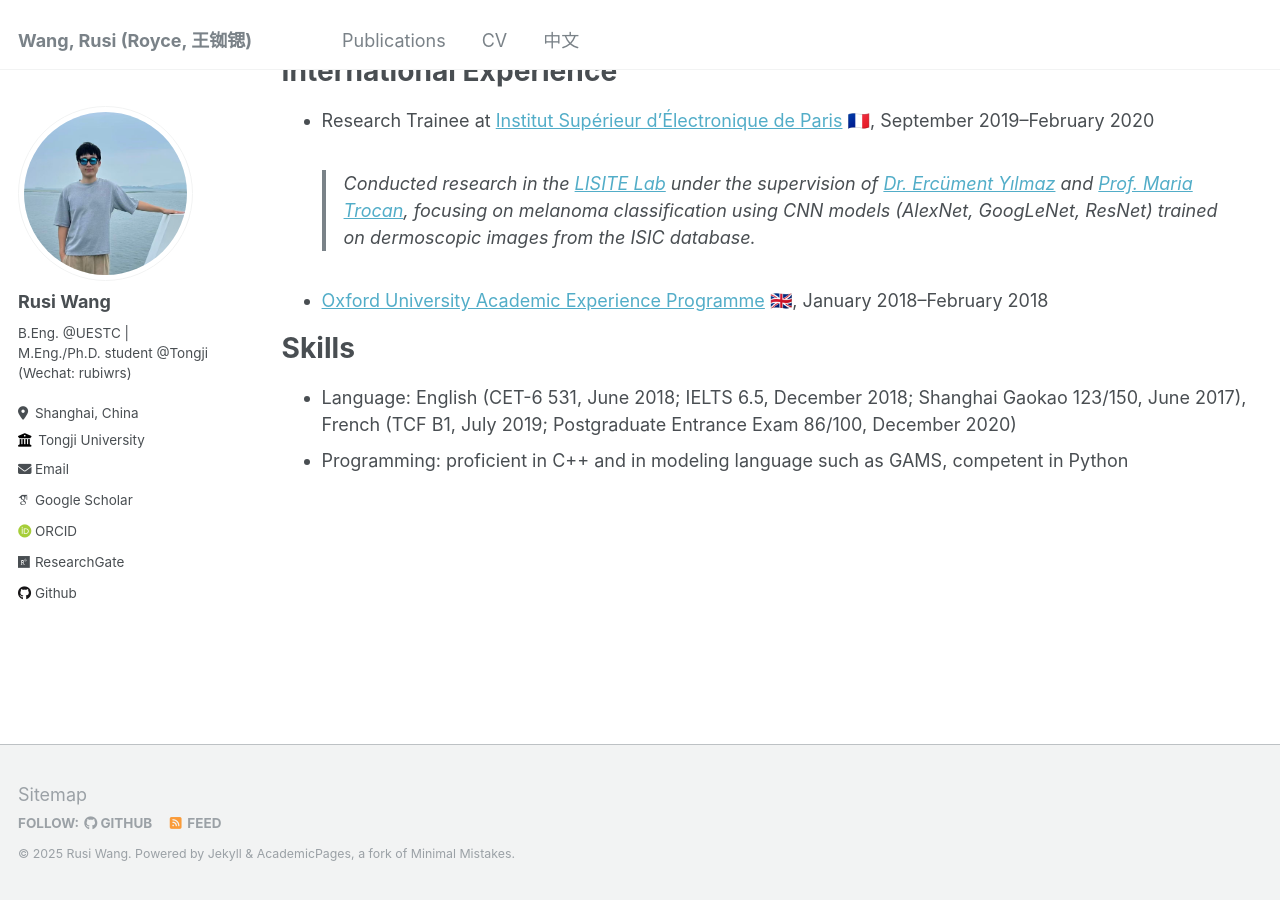
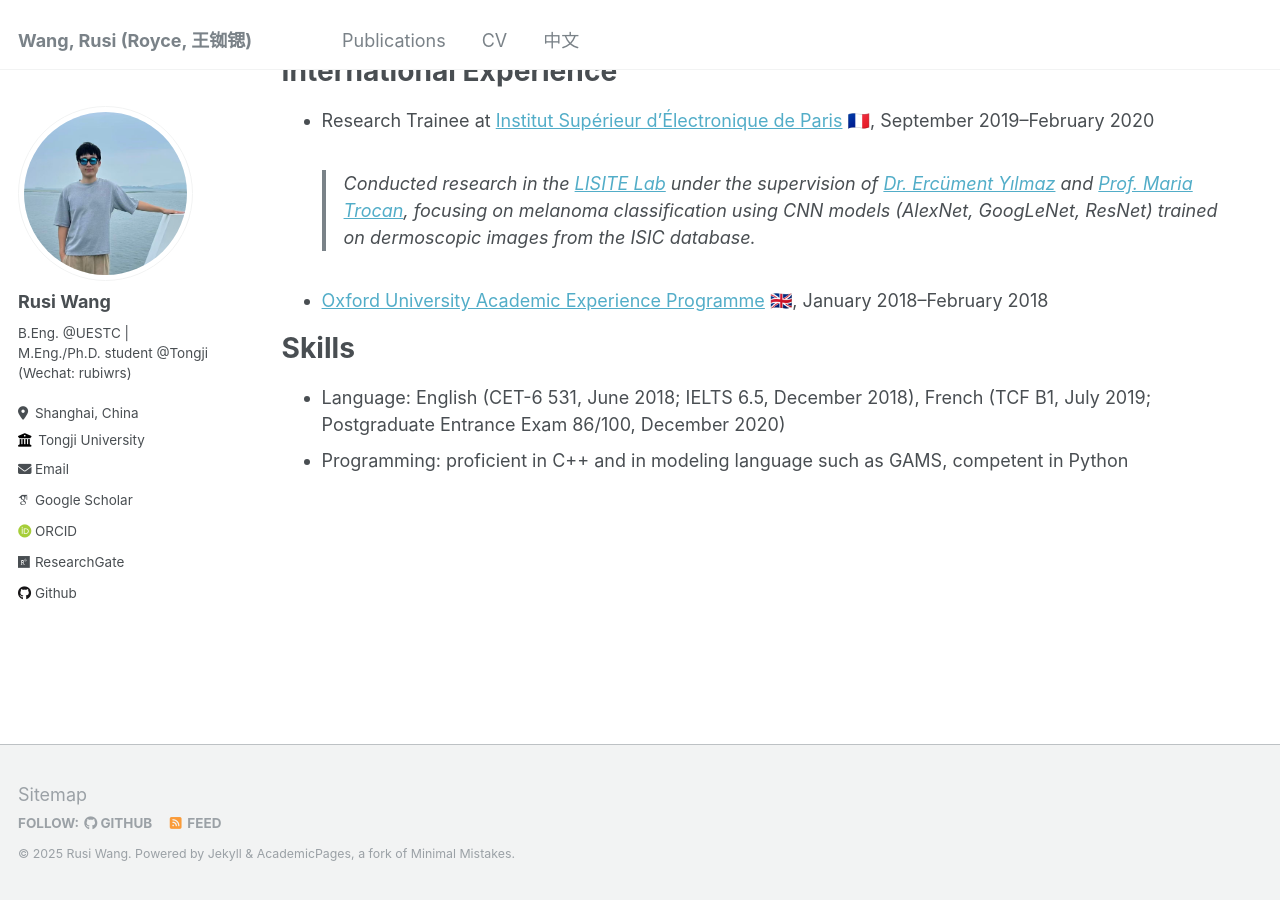
Before and after one commit to RusiWang99/RusiWang99.github.io, a Jekyll site: the page built from _pages/cv.md, in a window 1280 px wide and 900 px high, scrolled down 1594 px. Built offline with Jekyll 4.4.1, drawn with Linux system fonts in a browser that asks for light colours; some web fonts are replaced.

Commit message:
Update cv.md

```diff
--- a/_pages/cv.md
+++ b/_pages/cv.md
@@ -54,5 +54,5 @@ International Experience
 
 Skills
 ======
-* Language: English (CET-6 531, June 2018; IELTS 6.5, December 2018; Shanghai Gaokao 123/150, June 2017), French (TCF B1, July 2019; Postgraduate Entrance Exam 86/100, December 2020)
+* Language: English (CET-6 531, June 2018; IELTS 6.5, December 2018), French (TCF B1, July 2019; Postgraduate Entrance Exam 86/100, December 2020)
 * Programming: proficient in C++ and in modeling language such as GAMS, competent in Python
```
